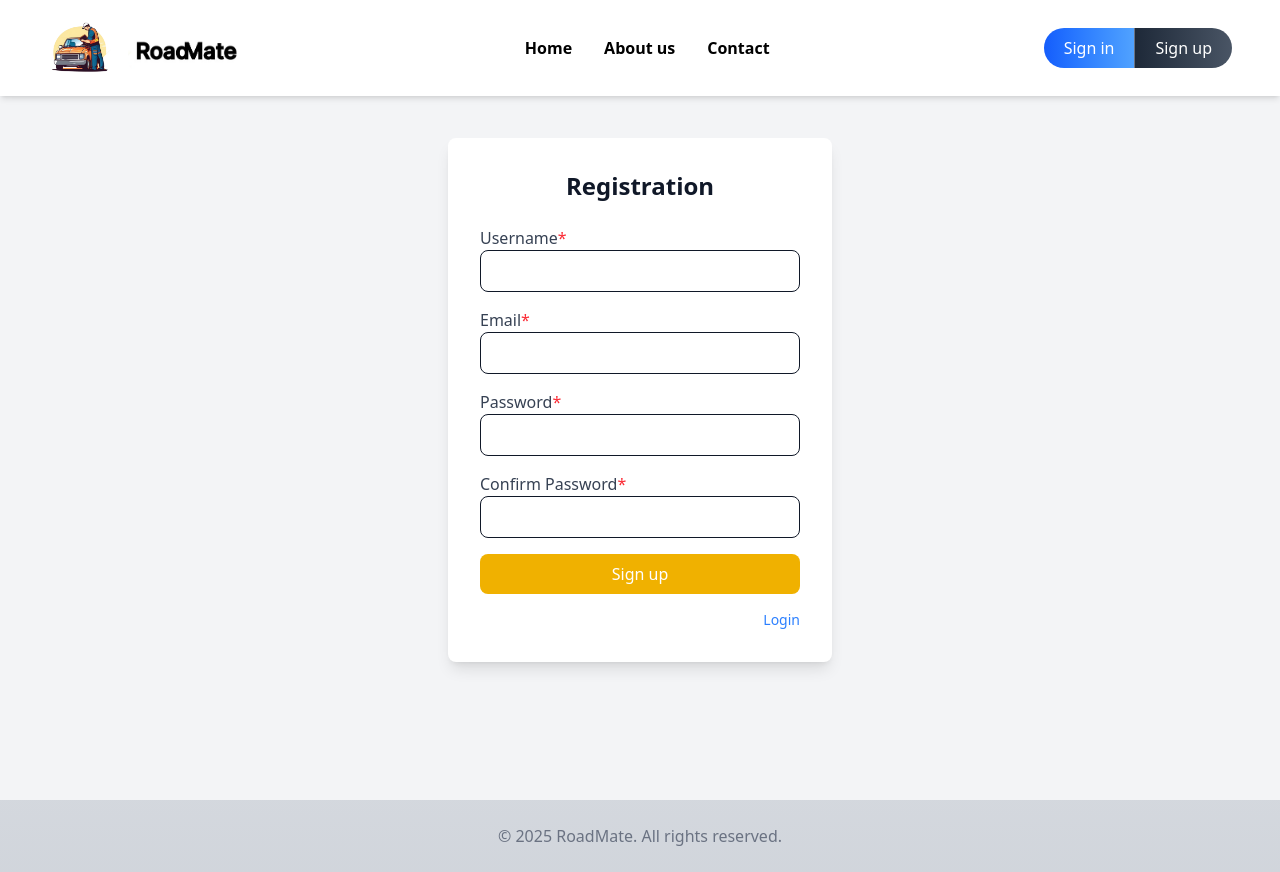
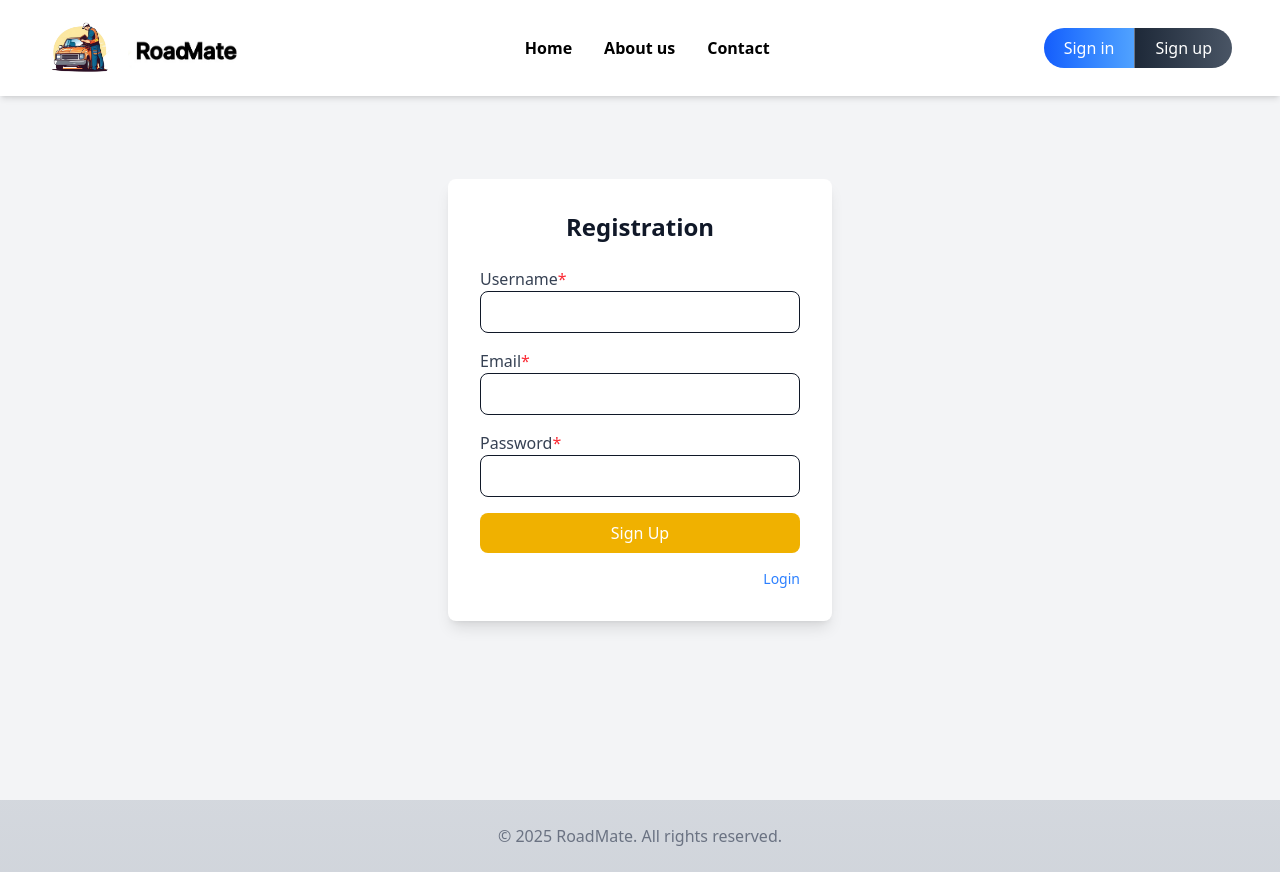
Before and after one commit to Jaypatel2006/Roadmate, a Next.js app: page /registeruser in a window 1280 px wide. Built offline with nearby package versions, Linux system fonts and the light colour scheme.

Commit message:
user registration successful

```diff
--- a/app/registeruser/page.jsx
+++ b/app/registeruser/page.jsx
@@ -1,35 +1,128 @@
-import React from 'react'
+"use client";
+import React, { useState } from "react";
+import { useRouter } from "next/navigation"; // Import useRouter for redirection
 
-const registeruser = () => {
+const RegisterUser = () => {
+  const [formData, setFormData] = useState({
+    name: "",
+    email: "",
+    password: "",
+  });
+
+  const [message, setMessage] = useState("");
+  const [loading, setLoading] = useState(false); // Loading state
+  const router = useRouter(); // Initialize Next.js router
+
+  // Handle input change
+  const handleChange = (e) => {
+    setFormData({ ...formData, [e.target.name]: e.target.value });
+  };
+
+  // Handle form submission
+  const handleSubmit = async (e) => {
+    e.preventDefault();
+    setLoading(true); // Set loading to true while registering
+
+    try {
+      const response = await fetch("/api/register", {
+        method: "POST",
+        headers: { "Content-Type": "application/json" },
+        body: JSON.stringify(formData),
+      });
+
+      const data = await response.json();
+      if (response.ok) {
+        setMessage("✅ Registration successful! Redirecting...");
+
+        setTimeout(() => {
+          router.push("/"); // Redirect to homepage
+        }, 1500);
+      } else {
+        setMessage(`❌ ${data.error || "Registration failed."}`);
+      }
+    } catch (error) {
+      setMessage("❌ Error registering user.");
+    } finally {
+      setLoading(false); // Set loading to false after request
+    }
+  };
+
   return (
     <div className="flex items-center justify-center min-h-screen bg-gray-100">
       <div className="bg-white p-8 rounded-lg shadow-lg w-96">
         <h2 className="text-2xl font-semibold text-center mb-6">Registration</h2>
-      <form>
+        <form onSubmit={handleSubmit}>
           <div className="mb-4">
-          <label className="block text-gray-700">Username<span className="text-red-500">*</span></label>
-          <input type="text" className="w-full px-3 py-2 border rounded-lg focus:outline-none focus:ring-2 focus:ring-yellow-500" />
+            <label className="block text-gray-700">
+              Username<span className="text-red-500">*</span>
+            </label>
+            <input
+              type="text"
+              name="name"
+              value={formData.name}
+              onChange={handleChange}
+              required
+              className="w-full px-3 py-2 border rounded-lg focus:outline-none focus:ring-2 focus:ring-yellow-500"
+            />
           </div>
           <div className="mb-4">
-          <label className="block text-gray-700">Email<span className="text-red-500">*</span></label>
-          <input type="email" className="w-full px-3 py-2 border rounded-lg focus:outline-none focus:ring-2 focus:ring-yellow-500" />
+            <label className="block text-gray-700">
+              Email<span className="text-red-500">*</span>
+            </label>
+            <input
+              type="email"
+              name="email"
+              value={formData.email}
+              onChange={handleChange}
+              required
+              className="w-full px-3 py-2 border rounded-lg focus:outline-none focus:ring-2 focus:ring-yellow-500"
+            />
           </div>
           <div className="mb-4">
-          <label className="block text-gray-700">Password<span className="text-red-500">*</span></label>
-          <input type="password" className="w-full px-3 py-2 border rounded-lg focus:outline-none focus:ring-2 focus:ring-yellow-500" />
+            <label className="block text-gray-700">
+              Password<span className="text-red-500">*</span>
+            </label>
+            <input
+              type="password"
+              name="password"
+              value={formData.password}
+              onChange={handleChange}
+              required
+              className="w-full px-3 py-2 border rounded-lg focus:outline-none focus:ring-2 focus:ring-yellow-500"
+            />
           </div>
-        <div className="mb-4">
-          <label className="block text-gray-700">Confirm Password<span className="text-red-500">*</span></label>
-          <input type="password" className="w-full px-3 py-2 border rounded-lg focus:outline-none focus:ring-2 focus:ring-yellow-500" />
+          <button
+            type="submit"
+            className={`w-full text-white py-2 rounded-lg transition ${
+              loading ? "bg-yellow-400 cursor-not-allowed" : "bg-yellow-500 hover:bg-yellow-600 cursor-pointer"
+            }`}
+            disabled={loading}
+          >
+            {loading ? "Registering..." : "Sign Up"}
+          </button>
+        </form>
+
+        {/* Message Box */}
+        {message && (
+          <div
+            className={`mt-4 text-center p-2 rounded-lg text-sm font-semibold ${
+              message.includes("✅")
+                ? "bg-green-100 text-green-700 border border-green-400"
+                : "bg-red-100 text-red-700 border border-red-400"
+            }`}
+          >
+            {message}
           </div>
-        <button className="w-full bg-yellow-500 text-white py-2 rounded-lg hover:bg-yellow-600">Sign up</button>
-      </form>
+        )}
+
         <p className="text-right mt-4 text-gray-600 text-sm">
-        <a href="#" className="text-blue-500 hover:underline">Login</a>
+          <a href="#" className="text-blue-500 hover:underline">
+            Login
+          </a>
         </p>
       </div>
     </div>
-  )
-}
+  );
+};
 
-export default registeruser
+export default RegisterUser;
```
Lines whose indentation alone changed are shown as unchanged.
